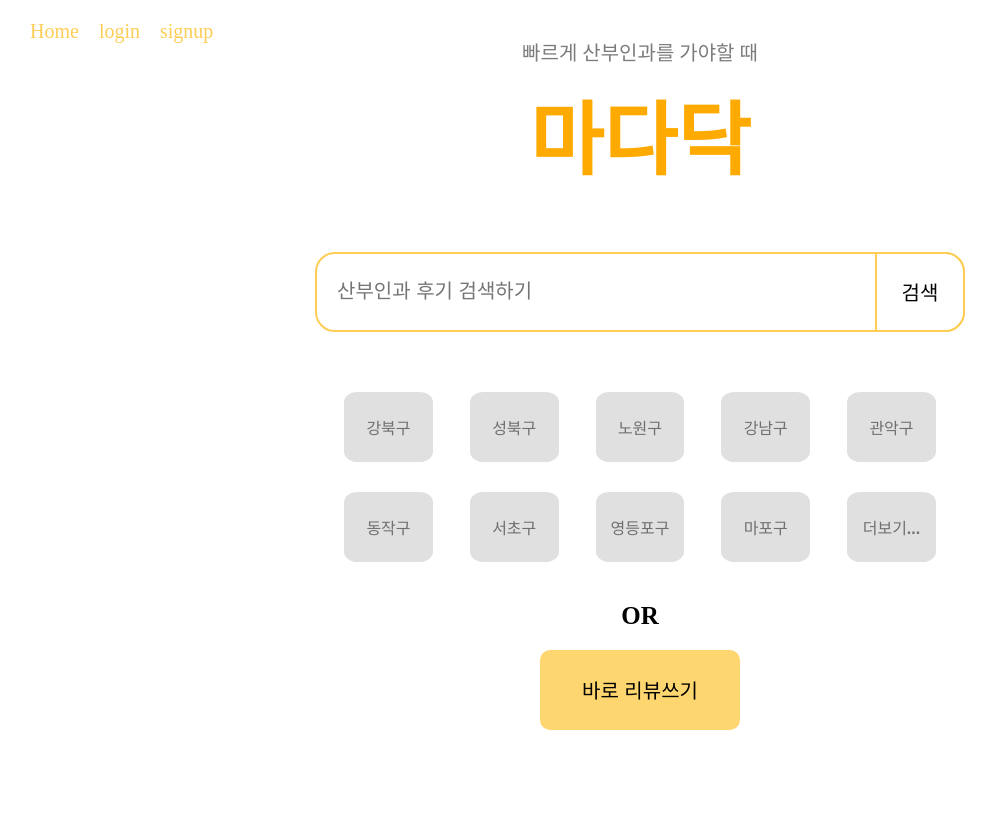
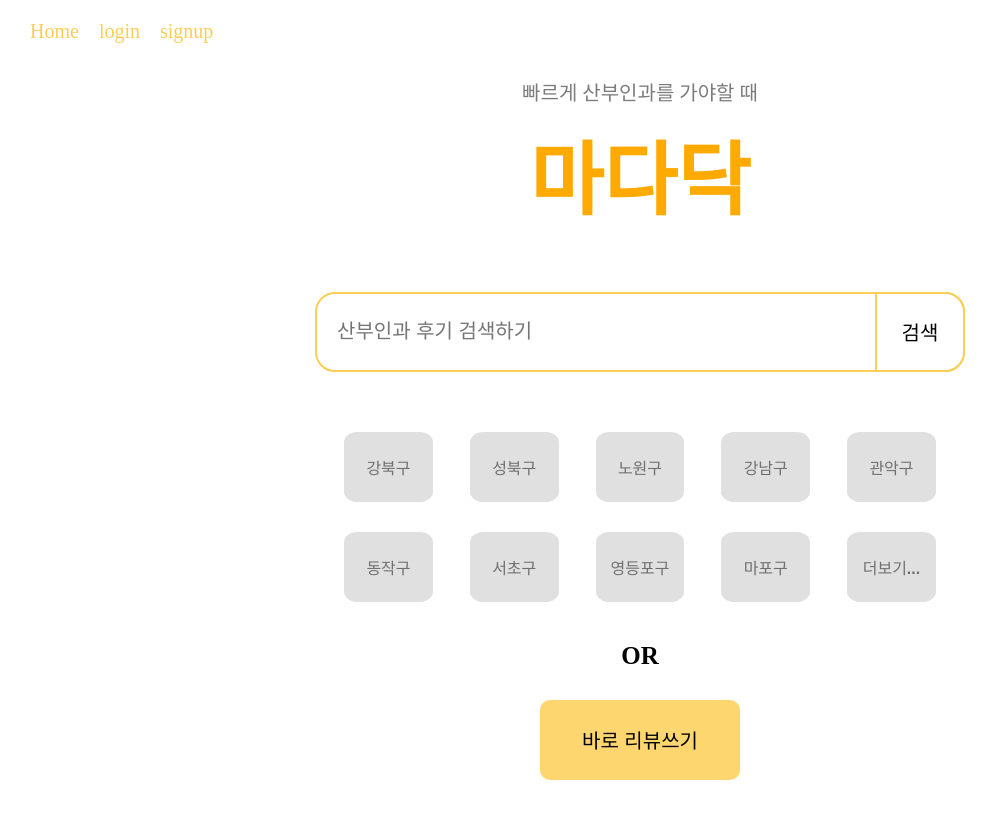
Before and after one commit to MainHackerthonCRUD/Front, a React (Vite) app: page / in a window 1280 px wide. Shown: the top 818 px of the page, without its empty margins (0-998 px from the left). Built offline with nearby package versions, Linux system fonts and the light colour scheme.

Commit message:
리뷰쓰기 버튼 font 수정 및 hompage.jsx margin-top 조정

```diff
--- a/src/pages/homepage.jsx
+++ b/src/pages/homepage.jsx
@@ -26,7 +26,7 @@ const MainContainer = styled.div`
     align-items: center;
     gap: 10px;
     height: 60vh;
-    margin: 80px;
+    margin: 130px;
 `
 
 
--- a/src/pages/mainwrite_button.jsx
+++ b/src/pages/mainwrite_button.jsx
@@ -32,6 +32,7 @@ const ReviewButton = styled.button`
     height: 80px;
     cursor: pointer;
     border: none;
+    margin: 10px;
     border-radius: 10px;
     background-color: #fece55d6;
     color: black;
@@ -43,6 +44,7 @@ const ReviewButton = styled.button`
         transform: scale(1.02);
         background-color: #FECD55;
         color: black;
+        font-weight: 800;
     }
 
 `
```
